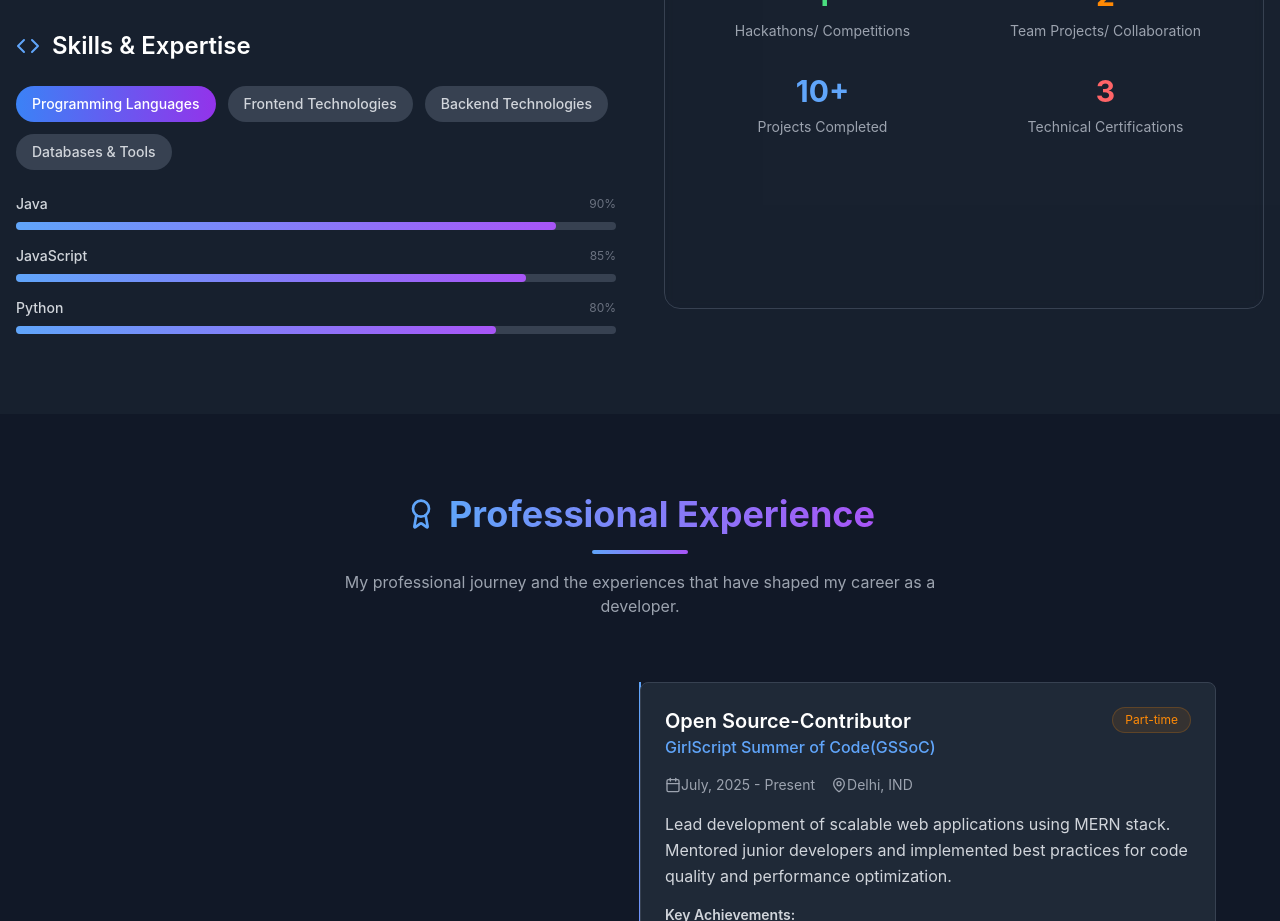
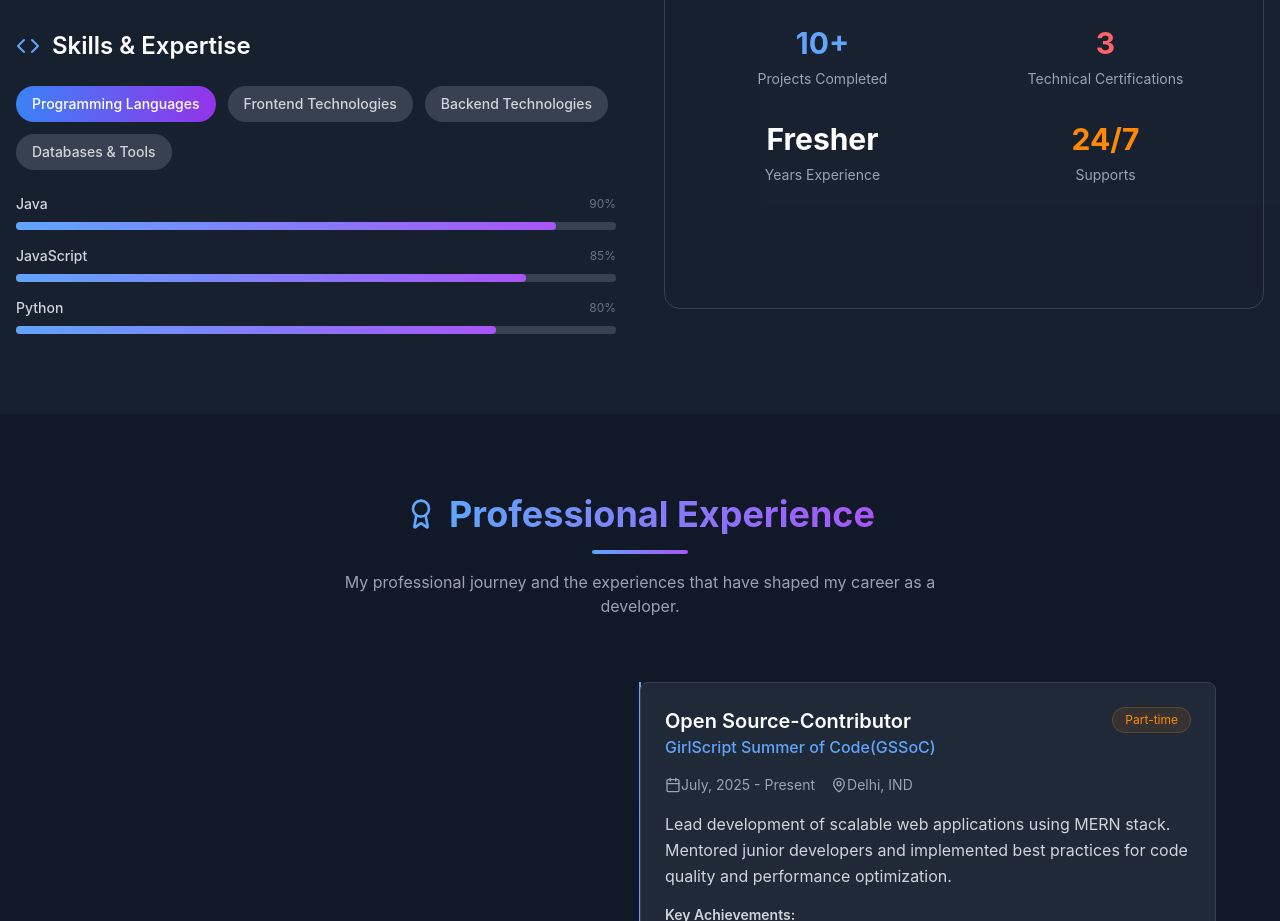
Before and after one commit to AKDev32/Aman_Portfolio, a React (Vite) app: page / in a window 1280 px wide. Shown: the part 1320-2241 px from the top of the page. Built offline with nearby package versions, Linux system fonts and the light colour scheme; the HTML template or start-up script is replaced by a standard one.

Commit message:
sixth commit

```diff
--- a/src/App.jsx
+++ b/src/App.jsx
@@ -398,6 +398,14 @@ const App = () => {
                       <div className="text-3xl font-bold text-red-400 mb-2">3</div>
                       <div className="text-sm text-gray-400">Technical Certifications</div>
                     </div>
+                    <div className="text-center">
+                      <div className="text-3xl font-bold text--400yellow mb-2">Fresher</div>
+                      <div className="text-sm text-gray-400">Years Experience</div>
+                    </div>
+                    <div className="text-center">
+                      <div className="text-3xl font-bold text-orange-400 mb-2">24/7</div>
+                      <div className="text-sm text-gray-400">Supports</div>
+                    </div>
                   </div>
                 </div>
               </div>
```
